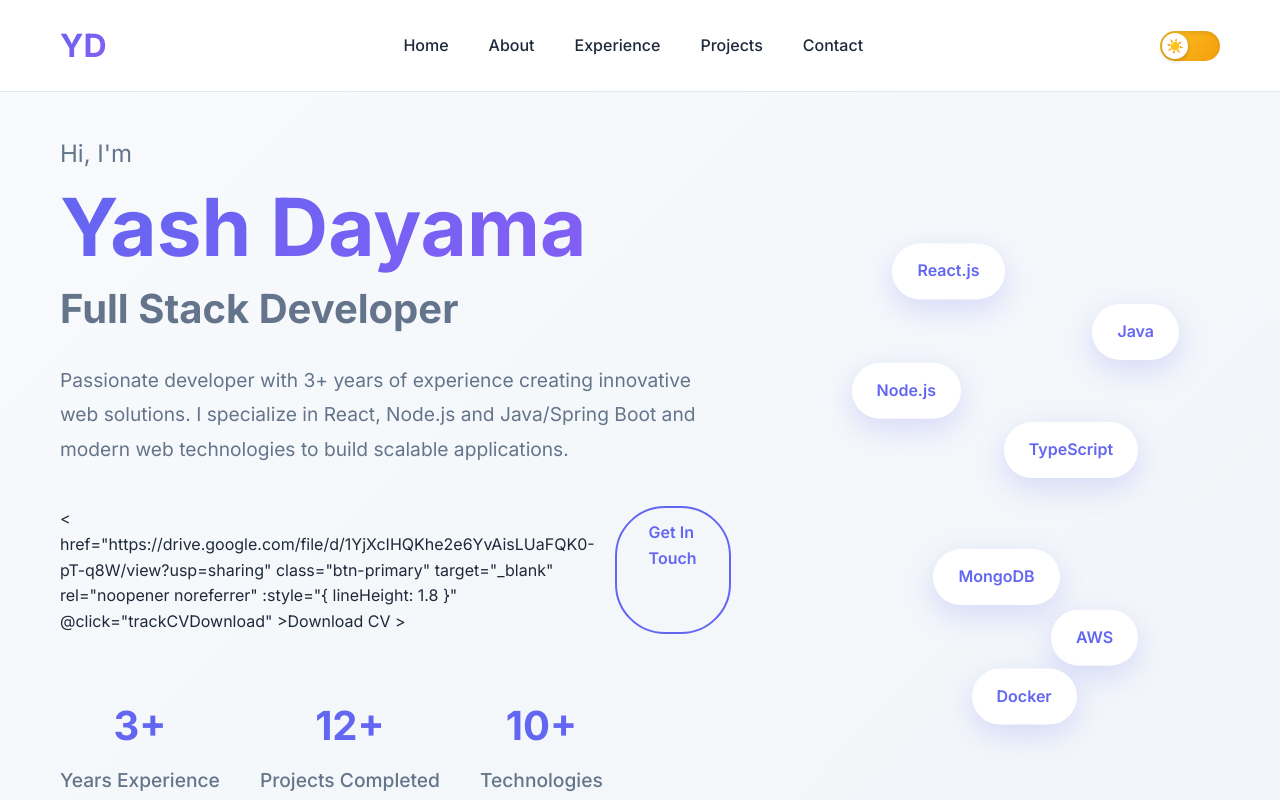
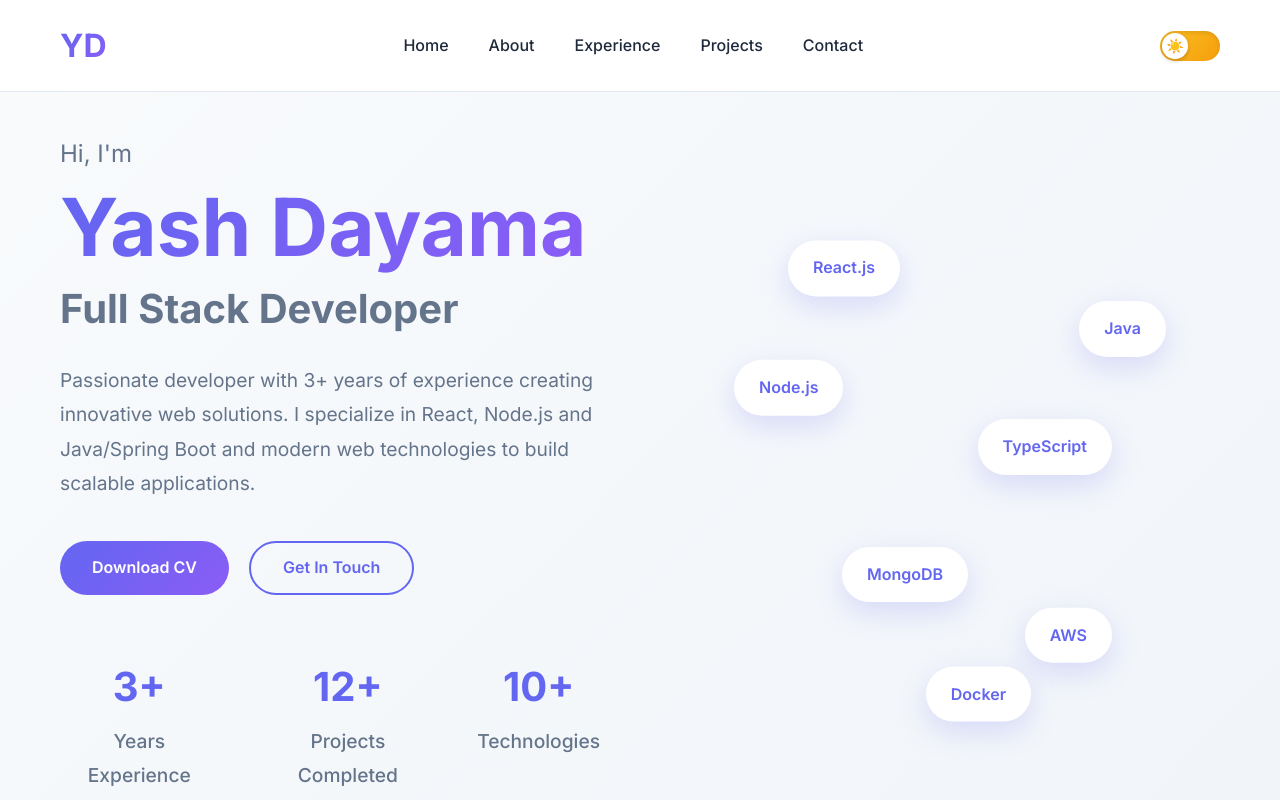
Before and after one commit to yash-dayama/yash-dayama.github.io, a Nuxt app: page / in a window 1280 px wide. Shown: the top 800 px of the page. Built offline with nearby package versions, Linux system fonts and the light colour scheme.

Commit message:
FIx download cv

```diff
--- a/components/Hero.vue
+++ b/components/Hero.vue
@@ -16,14 +16,14 @@
           </p>
 
           <div class="hero-buttons" ref="heroButtons">
-            <
+            <a
               href="https://drive.google.com/file/d/1YjXcIHQKhe2e6YvAisLUaFQK0-pT-q8W/view?usp=sharing"
               class="btn-primary"
               target="_blank"
               rel="noopener noreferrer"
               :style="{ lineHeight: 1.8 }"
               @click="trackCVDownload"
-              >Download CV
+              >Download CV</a
             >
             <a
               href="#contact"
```
